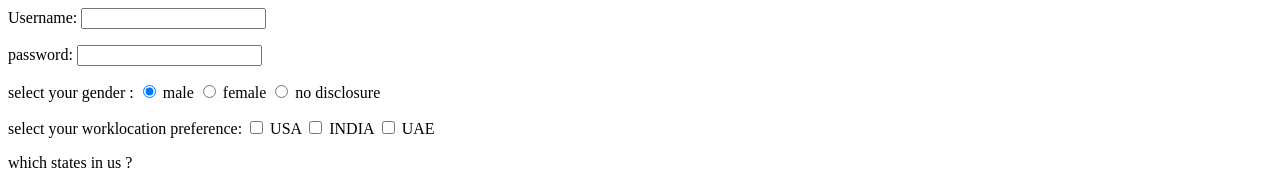
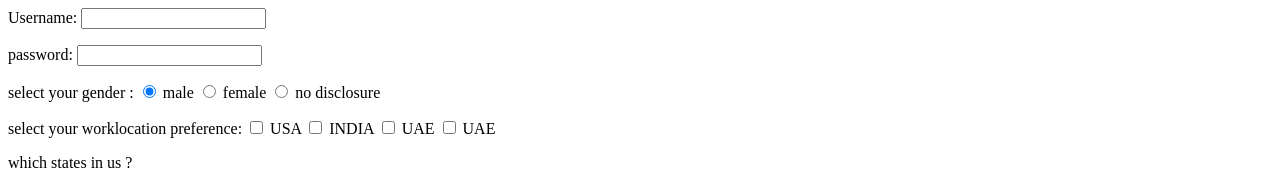
Before and after one commit to Gankidivasu/html, a plain HTML site: page forms.html in a window 1280 px wide. Shown: the top 185 px of the page. Drawn offline with Linux system fonts and the light colour scheme.

Commit message:
second commit - added hyderabad to places to choose to

```diff
--- a/forms.html
+++ b/forms.html
@@ -21,6 +21,7 @@ select your worklocation preference:
 <input type = "checkbox" name = "locationpreference" value = "USA" /> USA
 <input type = "checkbox" name = "locationpreference" value = "INDIA" /> INDIA
 <input type = "checkbox" name = "locationpreference" value = "UAE" /> UAE
+<input type = "checkbox" name = "locationpreference" value = "Hyderabad" /> UAE
  </p>
 
  <p>which states in us ? </p>
```
